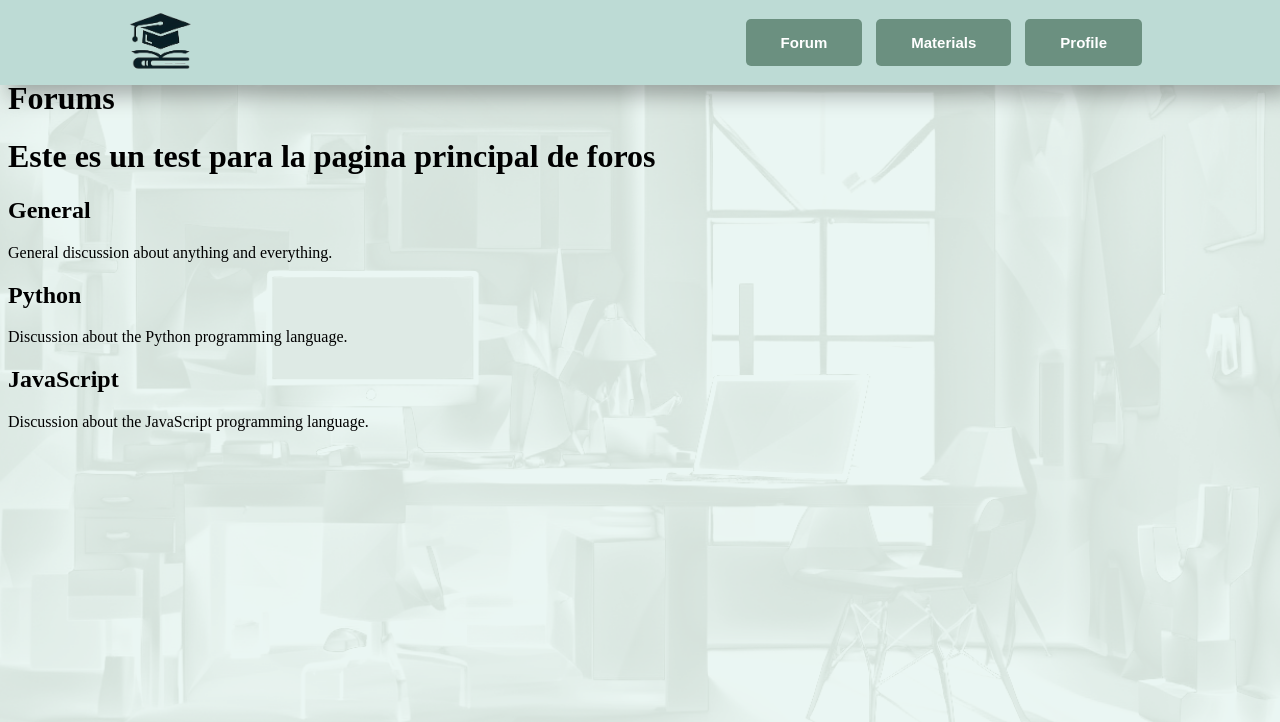
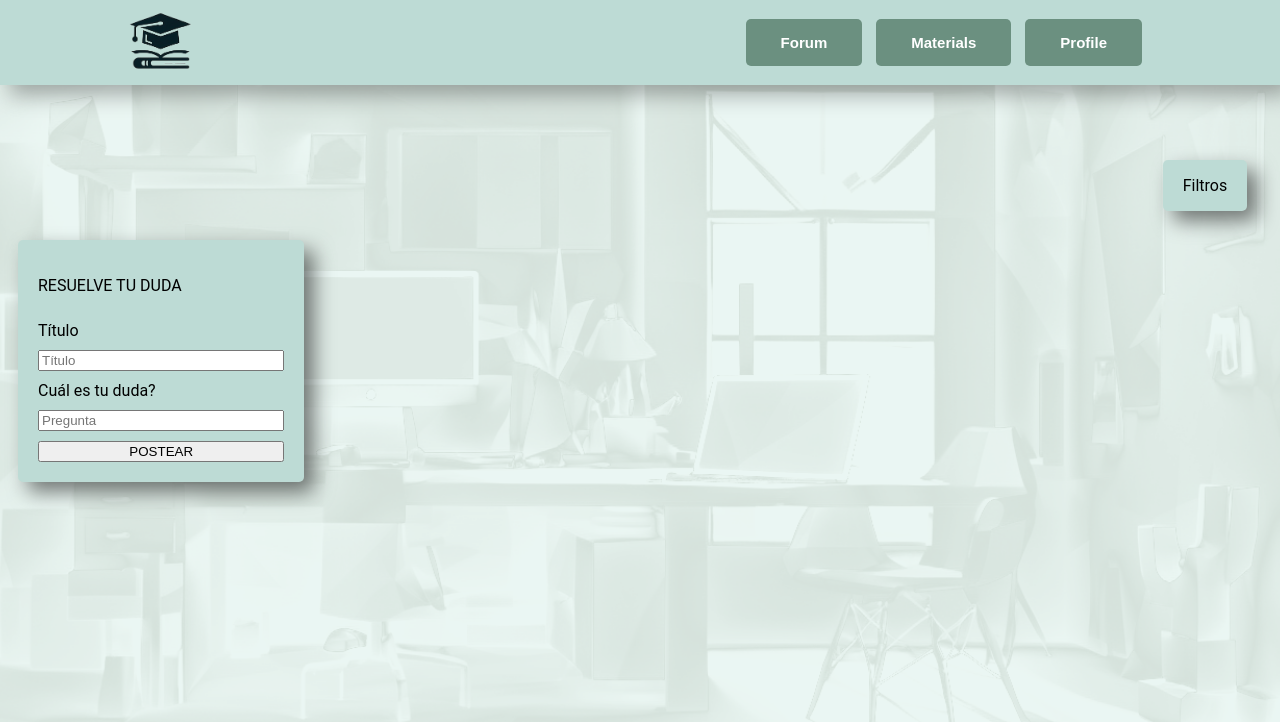
Before and after one commit to DCC-CC4401/2024-1-CC4401-1-grupo-9, a Django app: page /forum in a window 1280 px wide. Shown: the top 722 px of the page. Run offline with Django 5.2, Linux system fonts and the light colour scheme; data that the repository does not hold is empty.

Commit message:
feat(forum): structure of the forums page

```diff
--- a/forum/static/styles/base.css
+++ b/forum/static/styles/base.css
@@ -21,6 +21,11 @@
     z-index: -1; /* Asegúrate de que esté detrás del contenido */
     pointer-events: none; /* Permite que los elementos sobre la capa sean interactivos */
 }
+
+body{
+    display: flex;
+}
+
 /* Estilos para el formulario de inicio de sesión */
 .content {
     display: flex;
--- /dev/null
+++ b/forum/static/styles/forums_main.css
@@ -0,0 +1,95 @@
+.forums{
+    margin-top: 80px;
+    width: 100%;
+    height: 100%;
+
+    display: flex;
+    flex-direction: row;
+}
+
+.form-new-forum{
+    margin-top: 160px;
+    display: flex;
+    flex-direction: column;
+    gap: 10px;
+    margin-left: 10px;
+    margin-right: 80px;
+
+    width: 20%;
+    padding: 20px;
+    background-color: #BDDBD5;
+    border-radius: 5px;
+    font-family: 'Roboto', sans-serif;
+    box-shadow: 10px 10px 20px rgba(0, 0, 0, 0.5);
+    max-height: 350px;
+}
+
+.filter{
+    background-color: #BDDBD5;
+    box-shadow: 10px 10px 20px rgba(0, 0, 0, 0.5);
+    border-radius: 5px;
+
+    display: flex;
+    align-content: center;
+    justify-content: center;
+
+    width: 80px;
+    padding-left: 2px;
+    padding-right: 2px;
+
+    cursor: pointer;
+}
+
+.forums-container{
+    display: flex;
+    flex-direction: column;
+    width: 70%;
+
+    gap: 30px;
+
+    margin-top: 5em;
+    align-items:end;
+    justify-content: top;
+
+    font-family: 'Roboto', sans-serif;
+    margin-right: 25px;
+}
+
+.forum-entry{
+    width: 100%;
+
+    display: flex;
+    flex-direction: row;
+    gap: 15px;
+    padding: 20px;
+    background-color: #BDDBD5;
+    border-radius: 5px;
+
+    box-shadow: 10px 10px 20px rgba(0, 0, 0, 0.5);
+    text-decoration: none;
+    color: black;
+}
+
+.entry-data{
+    width: 15%;
+    display: flex;
+    flex-direction: column;
+    gap: 10px;
+    font-size: small;
+}
+
+.entry-content{
+    width: 85%;
+    display: flex;
+    flex-direction: column;
+    gap: 10px;
+}
+
+.entry-title{
+    font-size: large;
+    font-weight: bold;
+}
+
+.entry-content{
+    font-size: medium;
+}
--- a/forum/templates/base.html
+++ b/forum/templates/base.html
@@ -4,9 +4,10 @@
     <head>
         <meta charset="UTF-8">
         <meta name="viewport" content="width=device-width, initial-scale=1.0">
-        <link rel="stylesheet" href="https://stackpath.bootstrapcdn.com/font-awesome/4.7.0/css/font-awesome.min.css">
 
+        {% load static %}
         <link rel="stylesheet" href="{% static 'styles/base.css' %}">
+        {% load static %}
         <link rel="stylesheet" href="{% static 'styles/nav.css' %}">
 
         {% block css %} {% endblock %}
@@ -16,6 +17,7 @@
         <header class="header">
             <div class="logo">
                 <a href="{% url 'home' %}">
+                    {% load static %}
                     <img src="{% static 'images/Logo.png' %}" alt="logo">
                 </a>
             </div>
--- a/forum/templates/forums_main.html
+++ b/forum/templates/forums_main.html
@@ -1,28 +1,48 @@
 {% extends 'base.html' %}
+{% load static %}
 
 {% block title %}
     <title>Forums</title>
 {% endblock %}
 
 {% block css %}
+<link rel="stylesheet" href="{% static 'styles/forums_main.css' %}">
 {% endblock %}
 
 {% block content %}
-    <div class="forums">
-        <h1>Forums</h1>
-        <h1>Forums</h1>
-        <h1>Este es un test para la pagina principal de foros</h1>
-        <div class="forum">
-            <h2>General</h2>
-            <p>General discussion about anything and everything.</p>
+<div class="forums">
+    <form action="{% url 'forums' %}" method="post" class="form-new-forum">
+        {% csrf_token %}
+        <p> RESUELVE TU DUDA </p>
+
+        <placeholder> Título </placeholder>
+        <input type="text" name="title" placeholder="Título">
+
+        <placeholder> Cuál es tu duda? </placeholder>
+        <input type="text" name="body" placeholder="Pregunta">
+
+        <button type="submit"> POSTEAR </button>
+    </form>
+
+    <div class="forums-container">
+
+        <div class="filter">
+            <p> Filtros </p>
         </div>
-        <div class="forum">
-            <h2>Python</h2>
-            <p>Discussion about the Python programming language.</p>
-        </div>
-        <div class="forum">
-            <h2>JavaScript</h2>
-            <p>Discussion about the JavaScript programming language.</p>
-        </div>
+
+        {% for entry in forums %}
+        <a class="forum-entry" href="{% url 'forum' entry.id %}">
+            <div class="entry-data">
+                <div> Votos: +5 </div>
+                <div> Respuestas: 10 </div>
+            </div>
+            <div class="entry-content">
+                <div class="entry-title"> {{ entry.title }} </div>
+                <div class="entry-body">  {{ entry.body  }} </div>
+            </div>
+        </a>
+        {% endfor %}
+
     </div>
+</div>
 {% endblock %}
```
Also changed, not shown: forum/static/images/Logo.png (added), forum/static/images/filter.jpg (added).
